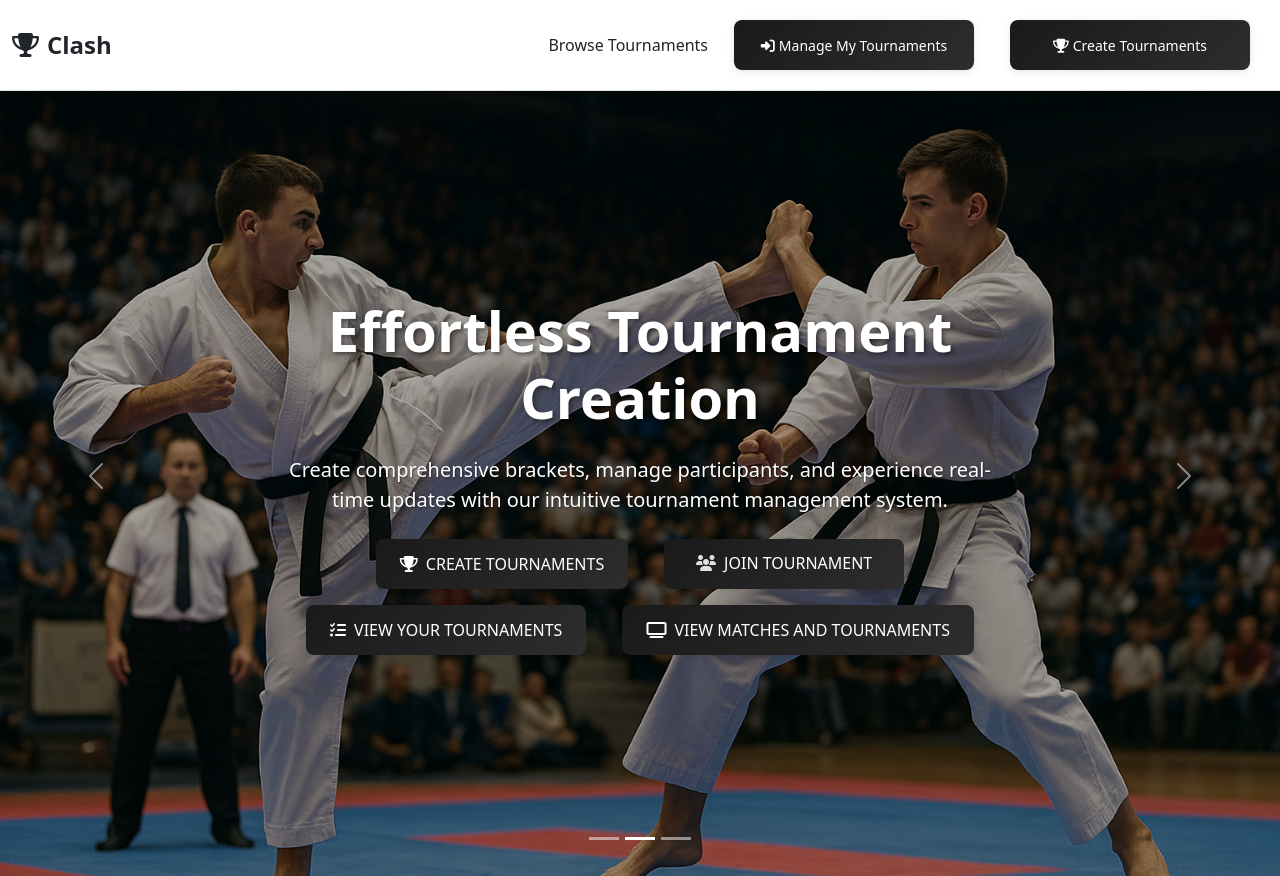
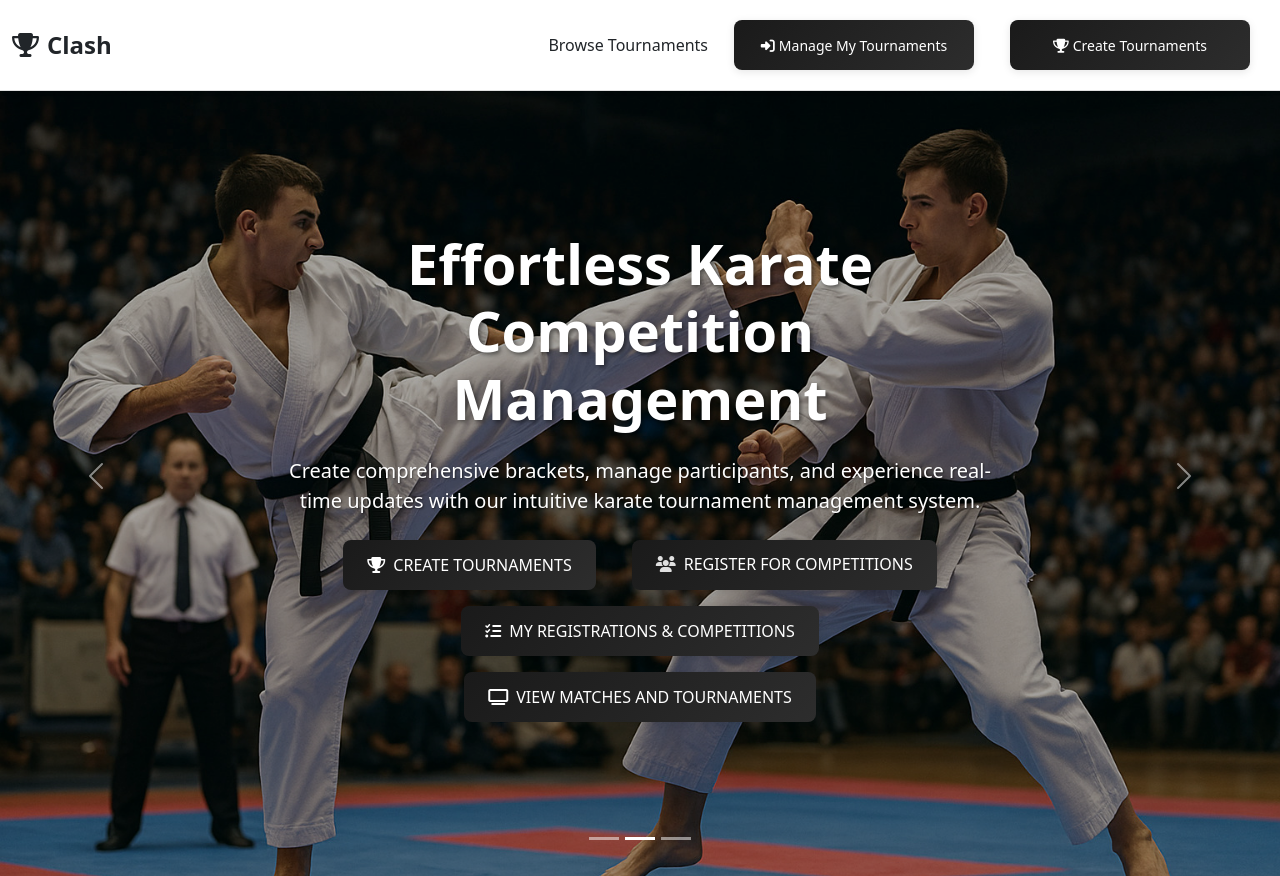
Before and after one commit to Futuredakster/New-clash-frontend, a React (Create React App) app: page /LandingPage in a window 1280 px wide. Built offline with nearby package versions, Linux system fonts and the light colour scheme.

Commit message:
ux changes

```diff
--- a/src/Pages/auth/LandingPage.js
+++ b/src/Pages/auth/LandingPage.js
@@ -24,14 +24,14 @@ function LandingPage() {
         onClick={() => navigate('/RegistrationTypeSelector')}
       >
         <i className="fas fa-users me-2"></i>
-        <span>JOIN TOURNAMENT</span>
+        <span>REGISTER FOR COMPETITIONS</span>
       </Button>
       <Button
         className="btn btn-modern-outline"
         onClick={() => navigate('/LoginTypeSelector')}
       >
         <i className="fas fa-list-check me-2"></i>
-        <span>VIEW YOUR TOURNAMENTS</span>
+        <span>MY REGISTRATIONS & COMPETITIONS</span>
       </Button>
        <Button
         className="btn btn-modern-outline"
@@ -51,7 +51,7 @@ function LandingPage() {
             <img
               className="d-block w-100"
               src={imageone}
-              alt="Tournament Management"
+              alt="Karate Tournament Management"
               style={{ objectFit: 'cover', height: '100vh', filter: 'brightness(0.7)' }}
             />
             <div className="position-absolute top-0 start-0 w-100 h-100 d-flex align-items-center">
@@ -62,8 +62,8 @@ function LandingPage() {
                       Unleash the Thrill with <span style={{color: '#ffffff'}}>Clash</span>
                     </h1>
                     <p className="lead mb-4" style={{fontSize: '1.25rem', textShadow: '1px 1px 2px rgba(0,0,0,0.5)'}}>
-                      Your ultimate platform for seamlessly organizing and managing tournaments.
-                      Whether you're a sports enthusiast, passionate gamer, or organization looking to foster team spirit.
+                      Your ultimate platform for seamlessly organizing and managing karate tournaments.
+                      Whether you're a martial artist, karate competitor, or dojo looking to host competitions.
                     </p>
                     {renderButtons()}
                   </Col>
@@ -86,11 +86,11 @@ function LandingPage() {
                 <Row className="justify-content-center">
                   <Col lg={8} className="text-center text-white slide-up">
                     <h2 className="display-4 fw-bold mb-4" style={{textShadow: '2px 2px 4px rgba(0,0,0,0.5)'}}>
-                      Effortless Tournament Creation
+                      Effortless Karate Competition Management
                     </h2>
                     <p className="lead mb-4" style={{fontSize: '1.25rem', textShadow: '1px 1px 2px rgba(0,0,0,0.5)'}}>
                       Create comprehensive brackets, manage participants, and experience real-time updates
-                      with our intuitive tournament management system.
+                      with our intuitive karate tournament management system.
                     </p>
                     {renderButtons()}
                   </Col>
--- a/src/Pages/auth/LoginTypeSelector.js
+++ b/src/Pages/auth/LoginTypeSelector.js
@@ -18,14 +18,14 @@ const LoginTypeSelector = () => {
   const registrationTypes = [
     {
       id: 'participant',
-      title: 'Login as a Participant',
-      description: 'I want to login for myself',
+      title: 'Login as Competitor',
+      description: 'I want to access my karate competition account',
       icon: User,
     },
     {
       id: 'parent',
       title: 'Login as Parent/Guardian',
-      description: 'I want to login as a parent/guardian',
+      description: 'I want to manage my children\'s karate registrations',
       icon: Users,
     }
   ];
@@ -49,7 +49,7 @@ const LoginTypeSelector = () => {
       {/* Page Header */}
       <div className="page-header-modern mb-4">
         <h1 className="page-title-modern">Sign In</h1>
-        <p className="page-subtitle-modern">Choose how you'd like to sign in for the karate tournament</p>
+        <p className="page-subtitle-modern">Access your karate competition account</p>
       </div>
 
       {/* Registration Type Cards */}
--- a/src/Pages/auth/RegistrationTypeSelector.js
+++ b/src/Pages/auth/RegistrationTypeSelector.js
@@ -9,14 +9,14 @@ const navigate = useNavigate();
   const registrationTypes = [
     {
       id: 'participant',
-      title: 'Register Myself',
-      description: 'I want to compete in the tournament',
+      title: 'Competitor Registration',
+      description: 'I want to compete in karate tournaments',
       icon: User,
     },
     {
       id: 'parent',
       title: 'Register as Parent/Guardian',
-      description: 'I want to register my children for the tournament',
+      description: 'I want to register my children for karate competitions',
       icon: Users,
     }
   ];
@@ -39,8 +39,8 @@ const navigate = useNavigate();
     <div className="container-modern py-5" style={{ minHeight: 'calc(100vh - 76px)' }}>
       {/* Page Header */}
       <div className="page-header-modern mb-4">
-        <h1 className="page-title-modern">Join the Tournament</h1>
-        <p className="page-subtitle-modern">Choose how you'd like to register for the karate tournament</p>
+        <h1 className="page-title-modern">Register for Karate Competition</h1>
+        <p className="page-subtitle-modern">Choose how you'd like to register for karate competitions</p>
       </div>
 
       {/* Registration Type Cards */}
```
